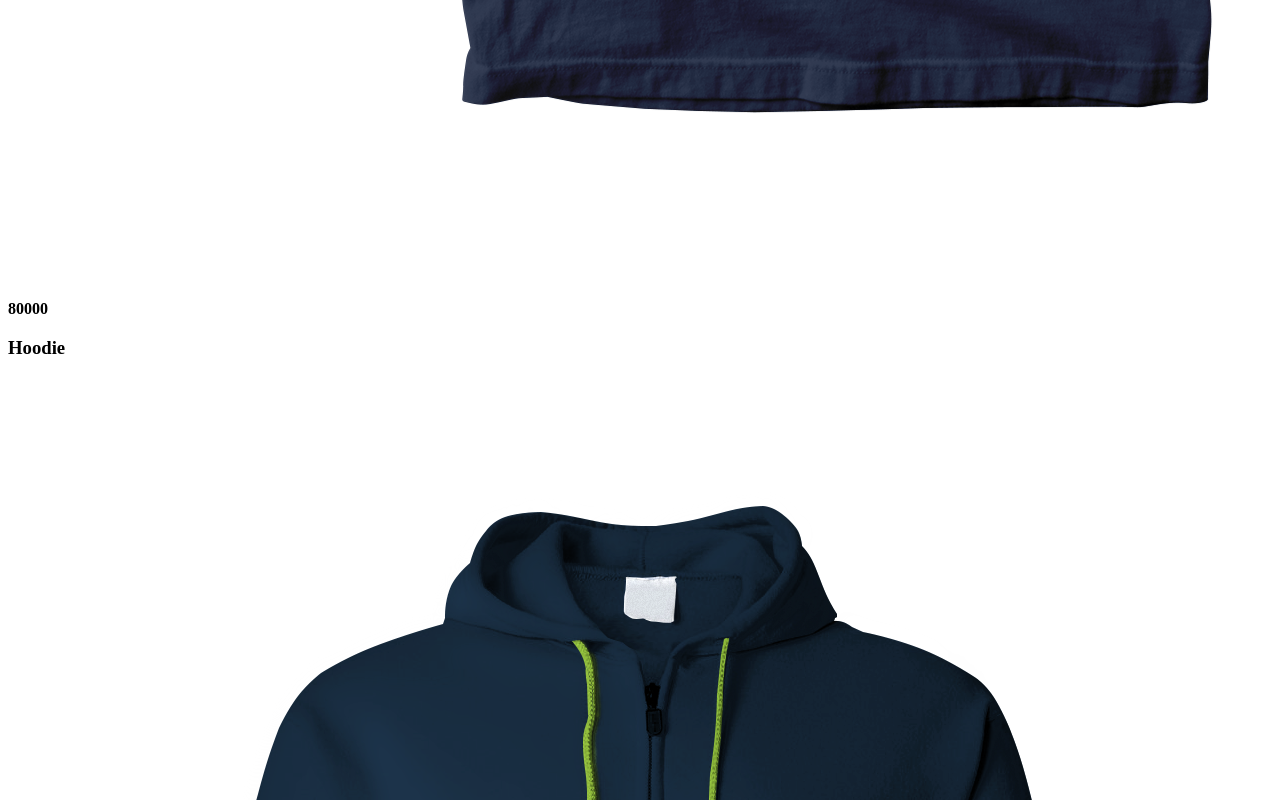
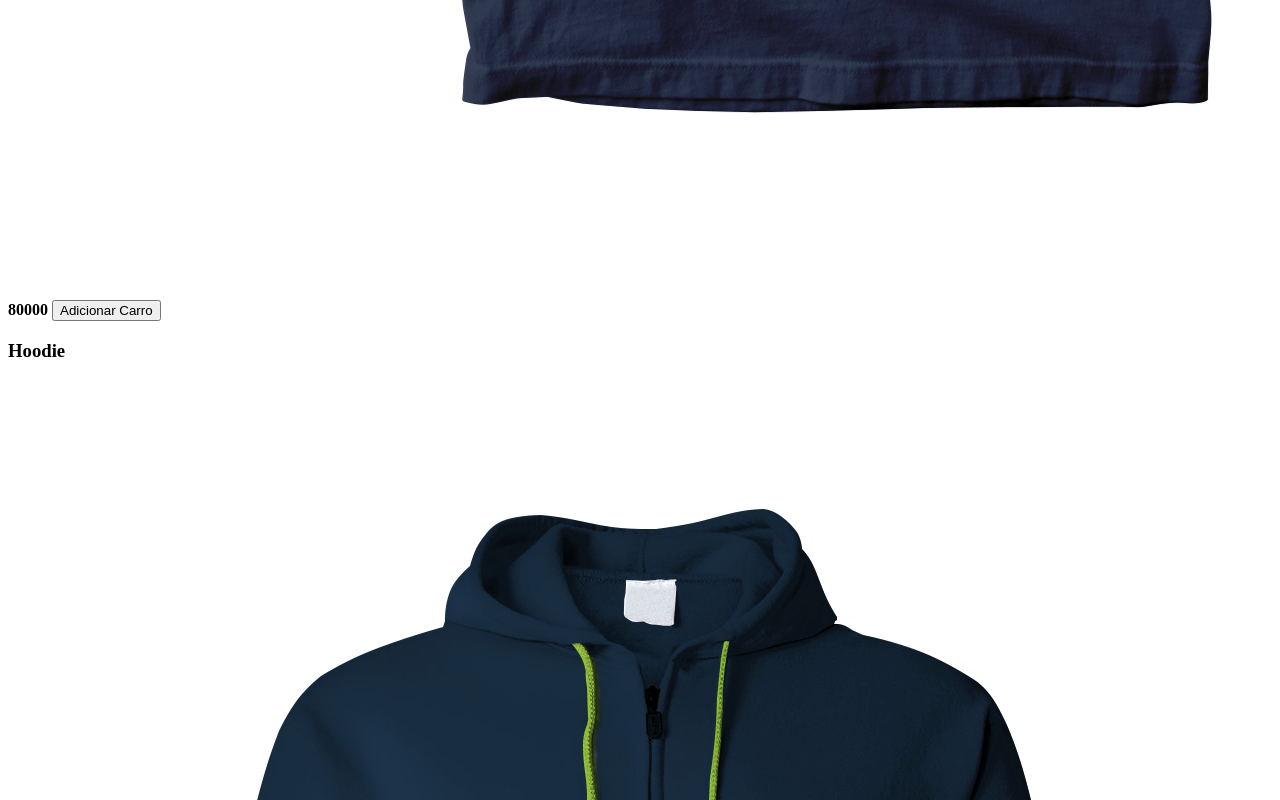
Before and after one commit to PedroHincapie/platzi-store, an Angular app: page / in a window 1280 px wide. Shown: the part 1331-2131 px from the top of the page. Built offline with nearby package versions, Linux system fonts and the light colour scheme.

Commit message:
Crear estrategia output en componentes

```diff
--- a/src/app/app.component.html
+++ b/src/app/app.component.html
@@ -18,5 +18,5 @@
 </ul>
 
 <div *ngFor="let product of productos">
-  <app-producto [product]="product"></app-producto>
+  <app-producto (productoClic)="recibirEvento($event)" [product]="product"></app-producto>
 </div>
--- a/src/app/app.component.ts
+++ b/src/app/app.component.ts
@@ -64,4 +64,8 @@ export class AppComponent {
   restarItem(index: number) {
     this.items.splice(index, 1);
   }
+
+  recibirEvento(id: number) {
+    console.log(id);
+  }
 }
--- a/src/app/components/producto/producto.component.html
+++ b/src/app/components/producto/producto.component.html
@@ -5,3 +5,4 @@
 <strong>
   {{ product.price }}
 </strong>
+<button (click)="addCars()">Adicionar Carro</button>
--- a/src/app/components/producto/producto.component.ts
+++ b/src/app/components/producto/producto.component.ts
@@ -1,15 +1,23 @@
-import { Component, Input } from '@angular/core';
+import { Component, EventEmitter, Input, Output } from '@angular/core';
+
 import { Product } from './../../product.model';
 
 
 @Component({
   selector: 'app-producto',
   templateUrl: './producto.component.html',
-  styleUrls: ['./producto.component.css']
+  styleUrls: [ './producto.component.css']
 })
 export class ProductoComponent {
   constructor() {}
 
   @Input()
   product: Product;
+
+  @Output()
+  productoClic: EventEmitter<any> = new EventEmitter();
+
+  addCars() {
+    this.productoClic.emit(this.product.id);
+  }
 }
```
